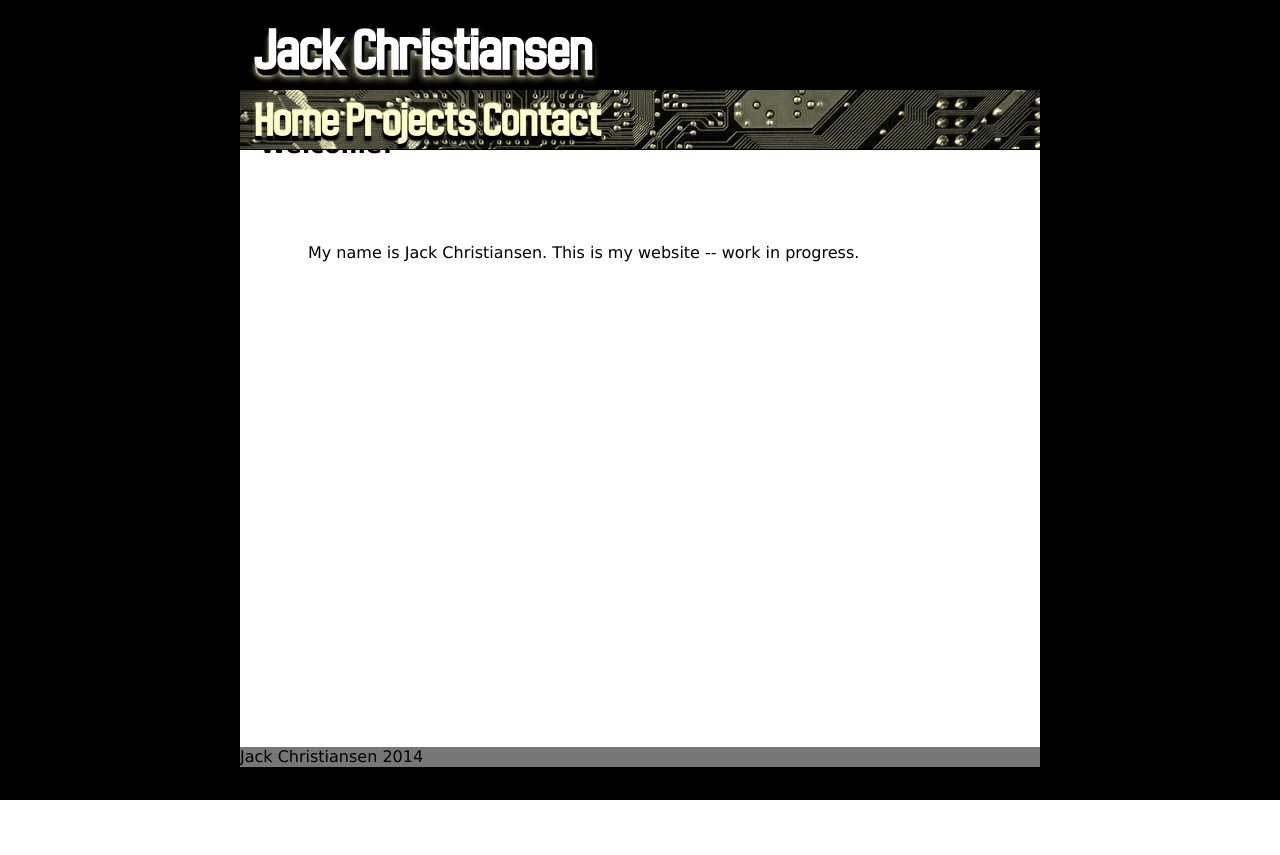
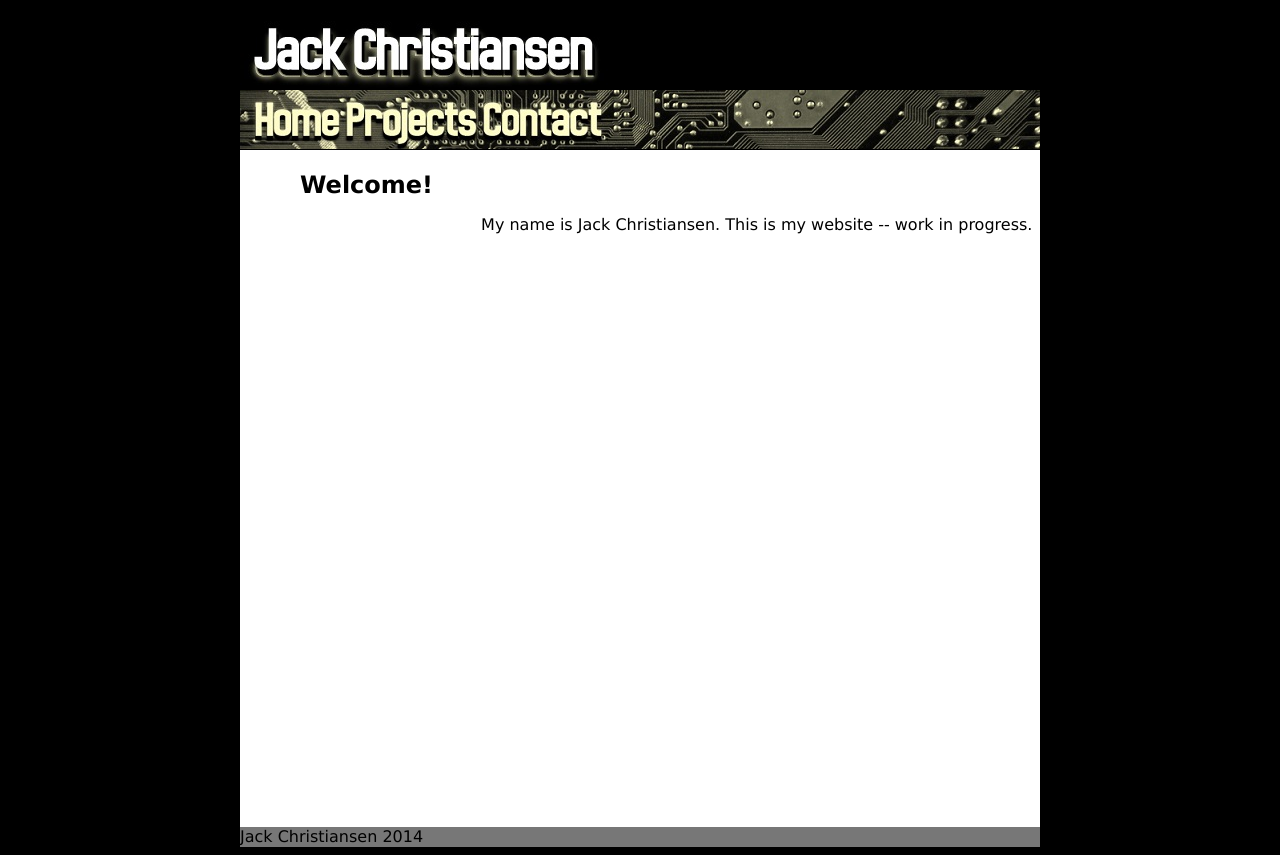
Before and after one commit to christj6/christj6.github.io, a PHP site: page / in a window 1280 px wide. Before the commit the page ends 800 px from the top, so only its background shows below. Run offline with PHP 8.4, Linux system fonts and the light colour scheme.

Commit message:
Update htmlpage.css
cut out right/left columns -- simplified

```diff
--- a/htmlpage.css
+++ b/htmlpage.css
@@ -17,8 +17,9 @@ body
 
 .content
 {
+    width: 800px;
     min-height: 600px;
-    padding: 20px;
+    padding: 60px;
     color: #000;
 }
 
@@ -44,11 +45,6 @@ body
     height: 60px;
     background-image: url(nav_2.jpg);
     background-repeat:no-repeat;
-    font-size:135%;
-    /* font-visibility:hidden; */
-    /* font-color: transparent; */
-    /* text-indent:-9999px; */
-    /* overflow: hidden; */
 }
 
 .nav ul
@@ -110,20 +106,6 @@ body
 	color: #f60;
 }
 
-.leftcolumn
-{
-    float: left;
-    width: 550px;
-    padding: 25px;
-    min-height: 500px;
-}
-
-.rightcolumn
-{
-    padding: 25px;
-    margin-left: 0px;
-}
-
 .header2
 {
     /* background-color: #FF0000; */
@@ -140,35 +122,6 @@ body
     float: left;
 }
 
-.skills
-{
-    color: #000;
-}
-
-.skills ul
-{
-	margin: 0;
-    padding: 0;
-    list-style-type: none;
-    margin-top: 17.5em;
-}
-
-.skills li
-{
-  margin-top: 1.3em;
-  /* font-size: 24px; */
-}
-
-.skills a:link, a:visited
-{
-  color: #000;
-}
-
-.skills a:hover
-{
-	color: #f60;
-}
-
 .footer
 {
     background-color: #777;
```
